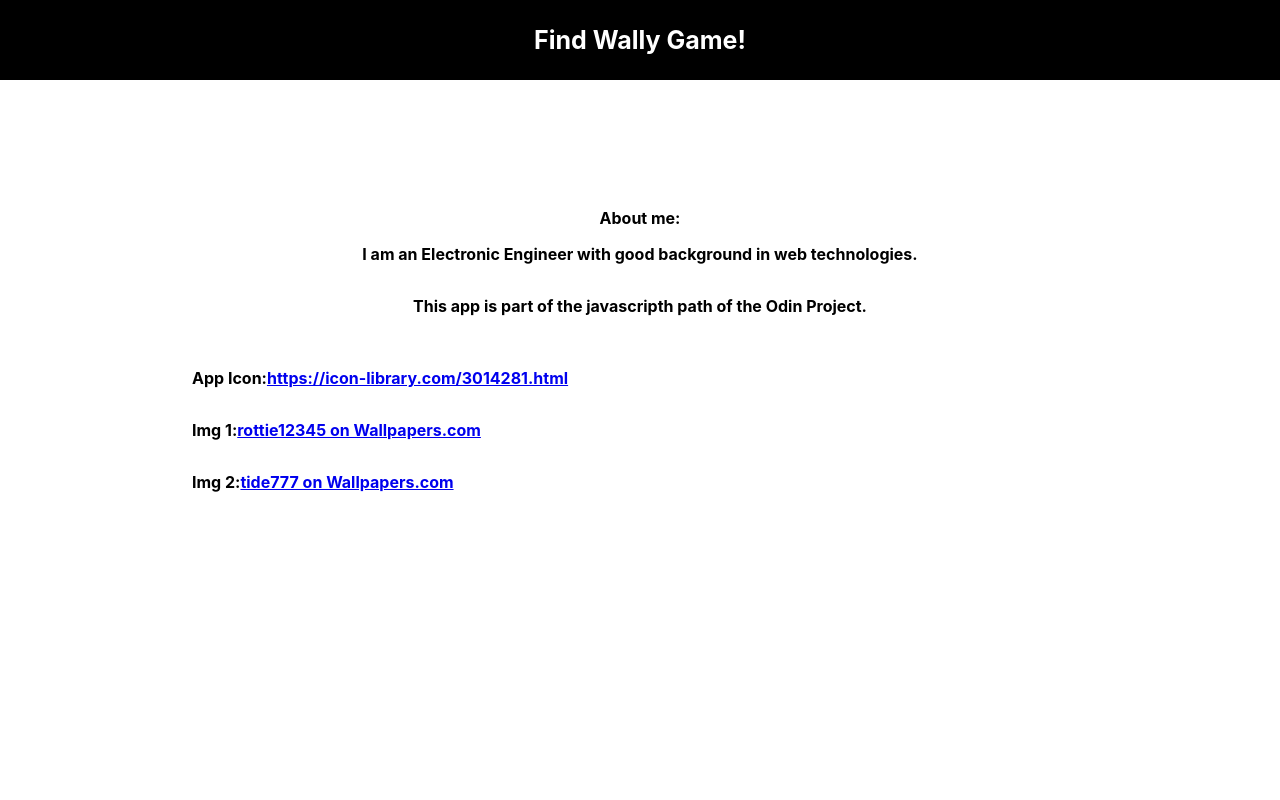
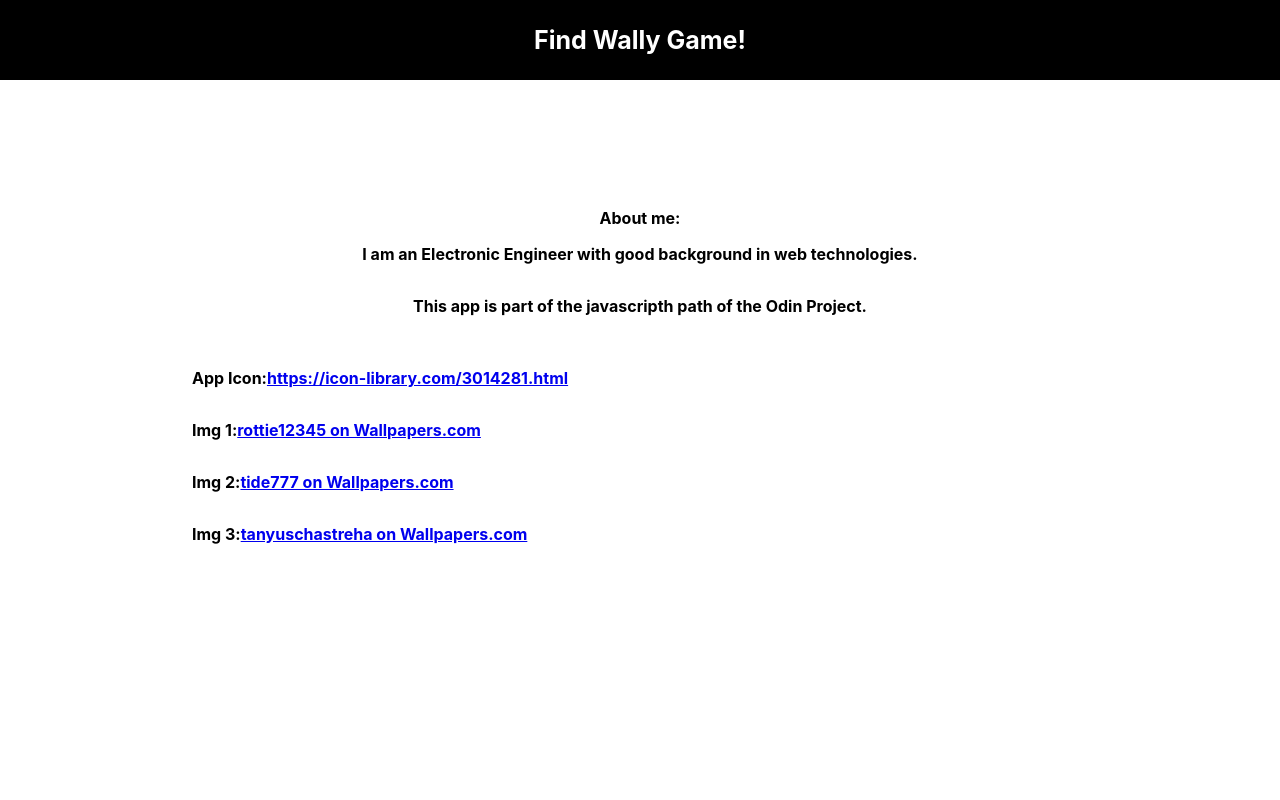
Before and after one commit to gustavobastian/findwaldo, a React (Create React App) app: page /about in a window 1280 px wide. Shown: the top 800 px of the page. Built offline with nearby package versions, Linux system fonts and the light colour scheme.

Commit message:
add references to readme, more images, about page

```diff
--- a/src/pages/about.js
+++ b/src/pages/about.js
@@ -22,6 +22,9 @@ function About() {
                 <div className='aboutTitle'>
                     <p id='firsR' className='pAbout'>Img 2:<a href='https://wallpapers.com/wallpapers/where-s-waldo-crowded-ship-d72fdlc30qu2viu1.html'>tide777 on Wallpapers.com</a></p>
                 </div>
+                <div className='aboutTitle'>
+                    <p id='firsR' className='pAbout'>Img 3:<a href='https://wallpapers.com/wallpapers/where-s-waldo-fishing-boats-ivl4gypxwu6ie0dm.html'>tanyuschastreha on Wallpapers.com</a></p>
+                </div>
             </div>
 
         </div>
```
Also changed, not shown: src/images/img3.webp (added), 1 other file (tests, documents, lock files or other folders).
